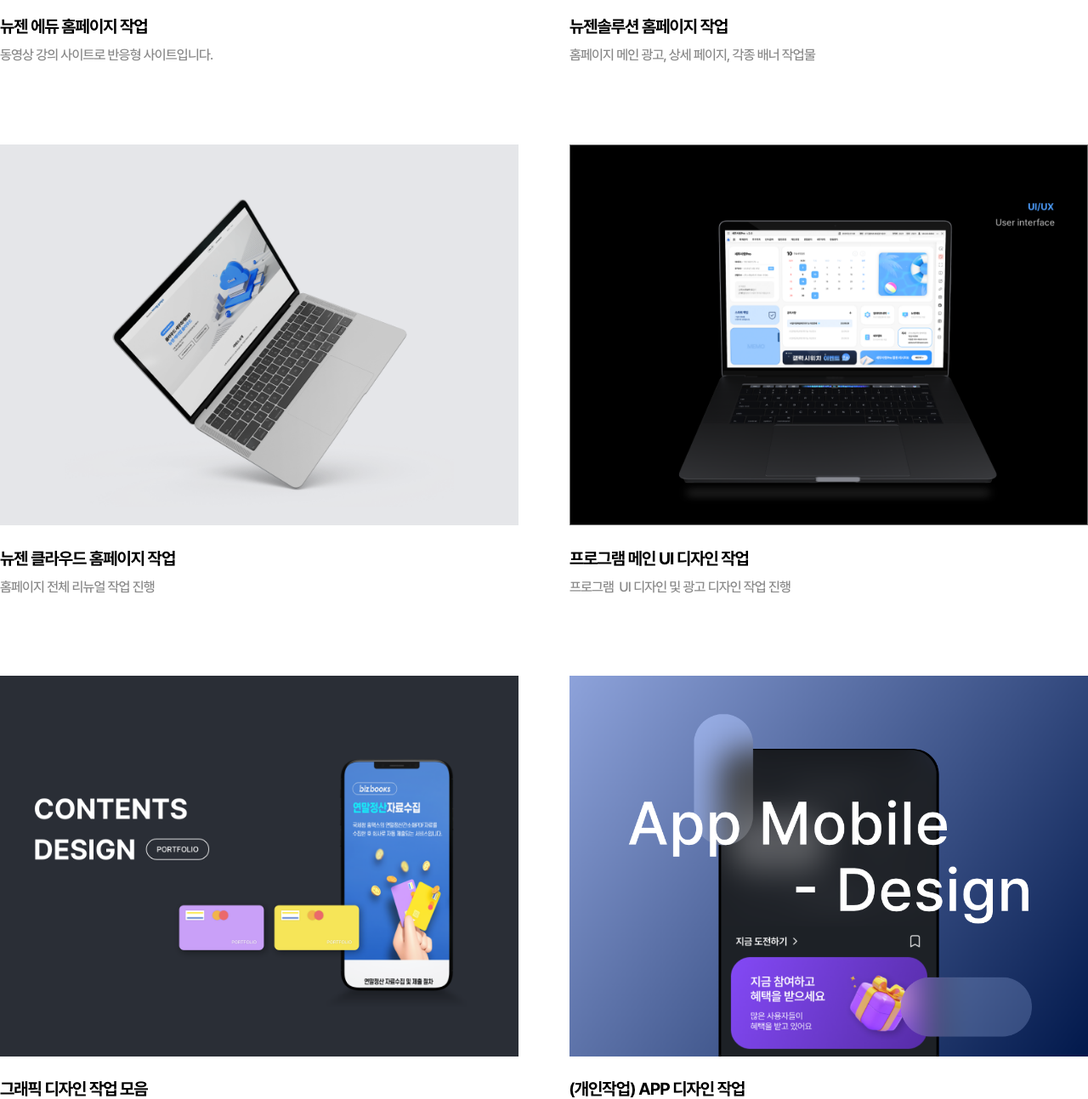
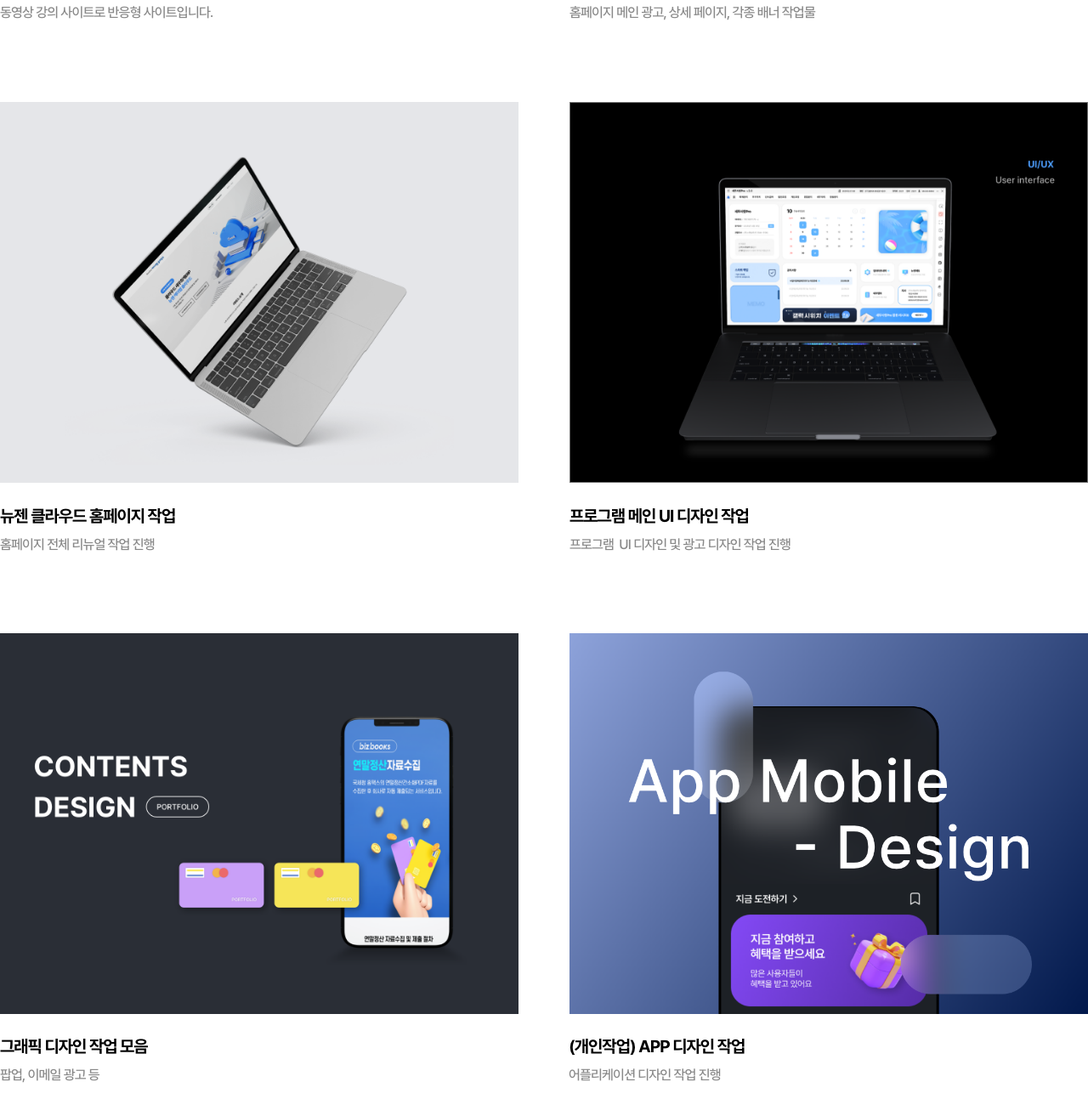
Before and after one commit to xodrnwjddns/2024ijw, a plain HTML site: page index.html in a window 1280 px wide. Shown: the part 1717-3010 px from the top of the page at 85% size. Drawn offline with nearby package versions, Linux system fonts and the light colour scheme; a web font is replaced by a local one.

Commit message:
Add files via upload

```diff
--- a/master.css
+++ b/master.css
@@ -86,7 +86,7 @@
 .im01 {
     width: 610px;
     margin-left: -670px;
-    margin-top: -1000px; /* 이미지를 화면 상단에 정렬 */
+    margin-top: -1100px; /* 이미지를 화면 상단에 정렬 */
     position: absolute;
     border: 0px solid red;
     z-index: 1; /* 이미지를 다른 요소들보다 위에 위치하도록 설정 */
@@ -97,7 +97,7 @@
 
 .im02{
     width: 610px;
-    margin-top: -1000px;
+    margin-top: -1100px;
     margin-left: -670px;
     position: absolute;
     border: 0px solid red;
@@ -113,14 +113,14 @@
     width: 1280px;
     position: absolute;
     text-align: left;
-    margin-top: -470px;
+    margin-top: -570px;
     border: 0px solid red;
 }
 
 .im03{
     width: 610px;
     margin-left: -670px;
-    margin-top: 250px;
+    margin-top: 150px;
     position: absolute;
     border: 0px solid red;
     z-index: 1;
@@ -128,7 +128,7 @@
 
 .im04{
     width: 610px;
-    margin-top: 250px;
+    margin-top: 150px;
     margin-left: -670px;
     position: absolute;
     border: 0px solid red;
@@ -144,13 +144,13 @@
     width: 1280px;
     position: absolute;
     text-align: left;
-    margin-top: 781px;
+    margin-top: 681px;
     border: 0px solid red;
 }
 
 .im05{
     width: 610px;
-    margin-top: 1500px;
+    margin-top: 1400px;
     margin-left: -670px;
     position: absolute;
     border: 0px solid red;
@@ -158,7 +158,7 @@
 
 .im06{
     width: 610px;
-    margin-top: 1500px;
+    margin-top: 1400px;
     margin-left: 670px;
     position: absolute;
     border: 0px solid red;
@@ -168,7 +168,7 @@
     width: 1280px;
     position: absolute;
     text-align: left;
-    margin-top: 2030px;
+    margin-top: 1930px;
     border: 0px solid red;
 }
 
```
